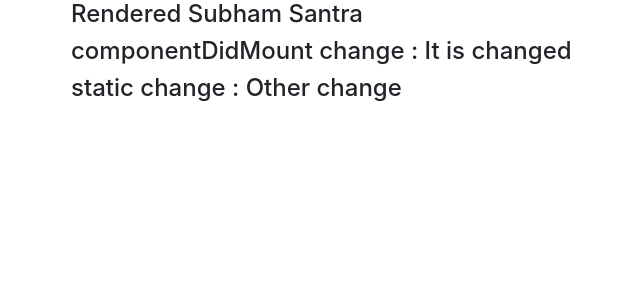
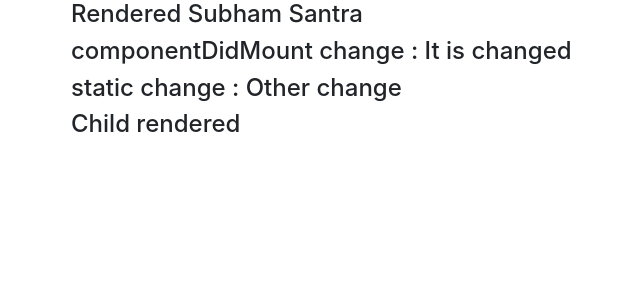
Before and after one commit to Subham1999/MY-REACT-WORKSPACE, a React (Create React App) app: page / in a window 1280 px wide. Shown: the top 300 px of the page, without its empty margins (14-654 px from the left). Built offline with nearby package versions, Linux system fonts and the light colour scheme.

Commit message:
1 file modified, 1 added

```diff
--- a/components/lesson_6/LifeCycle.js
+++ b/components/lesson_6/LifeCycle.js
@@ -1,4 +1,5 @@
 import React from 'react';
+import LifeCycleChild from './LifeCycleChild';
 
 class LifeCycle extends React.Component {
   /**
@@ -12,14 +13,14 @@ class LifeCycle extends React.Component {
       val1: 'It will be changed! wait 4s',
       val2: 'static change??',
     };
-    console.log('constructor');
+    console.log('parent --> constructor');
   }
 
   /**
    * Will be invoked second
    */
   static getDerivedStateFromProps(props, state) {
-    console.log('getDerivedStateFromProps');
+    console.log('parent --> getDerivedStateFromProps');
     return { val2: 'Other change' };
   }
 
@@ -27,12 +28,13 @@ class LifeCycle extends React.Component {
    * Will be invoked third
    */
   render() {
-    console.log('render');
+    console.log('parent --> render');
     return (
       <React.Fragment>
         <h4>Rendered {this.state.myName}</h4>
         <h4>componentDidMount change : {this.state.val1}</h4>
         <h4>static change : {this.state.val2}</h4>
+        <LifeCycleChild />
       </React.Fragment>
     );
   }
@@ -41,7 +43,7 @@ class LifeCycle extends React.Component {
    * Will be invoked fourth -- After DOM rendering
    */
   componentDidMount() {
-    console.log('componentDidMount');
+    console.log('parent --> componentDidMount');
     setTimeout(() => {
       this.setState({
         val1: 'It is changed',
--- /dev/null
+++ b/components/lesson_6/LifeCycleChild.js
@@ -0,0 +1,48 @@
+import React from 'react';
+
+class LifeCycleChild
+  // Will look for state changes then only re-renders
+  // extends React.PureComponent
+
+  // Will re-render on parent changes
+  extends React.Component
+{
+  /**
+   * Will be invoked first
+   */
+  constructor(props) {
+    super(props);
+
+    this.state = {};
+    console.log('child --> constructor');
+  }
+
+  /**
+   * Will be invoked second
+   */
+  static getDerivedStateFromProps(props, state) {
+    console.log('child --> getDerivedStateFromProps');
+    return state;
+  }
+
+  /**
+   * Will be invoked third
+   */
+  render() {
+    console.log('child --> render');
+    return (
+      <React.Fragment>
+        <h4>Child rendered</h4>
+      </React.Fragment>
+    );
+  }
+
+  /**
+   * Will be invoked fourth -- After DOM rendering
+   */
+  componentDidMount() {
+    console.log('child --> componentDidMount');
+  }
+}
+
+export default LifeCycleChild;
```
